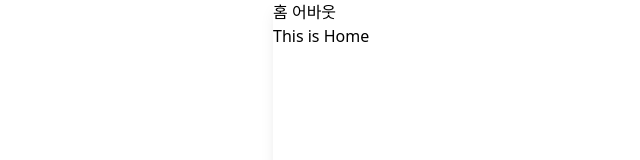
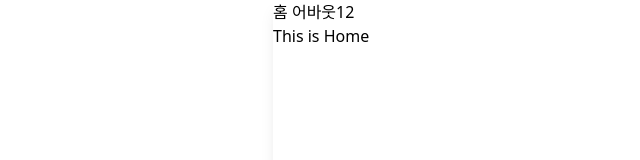
Before and after one commit to canonn11/running-map, a Svelte app in the folder client/: page / in a window 1280 px wide. Shown: the top 160 px of the page, without its empty margins (175-815 px from the left). Built offline with nearby package versions, Linux system fonts and the light colour scheme.

Commit message:
vercel 배포 테스트 1

```diff
--- a/client/src/App.svelte
+++ b/client/src/App.svelte
@@ -6,7 +6,7 @@
 
 <main>
   <a href="/">홈</a>
-  <a href="/#/About">어바웃</a>
+  <a href="/#/About">어바웃12</a>
 </main>
 
 <Router
```
